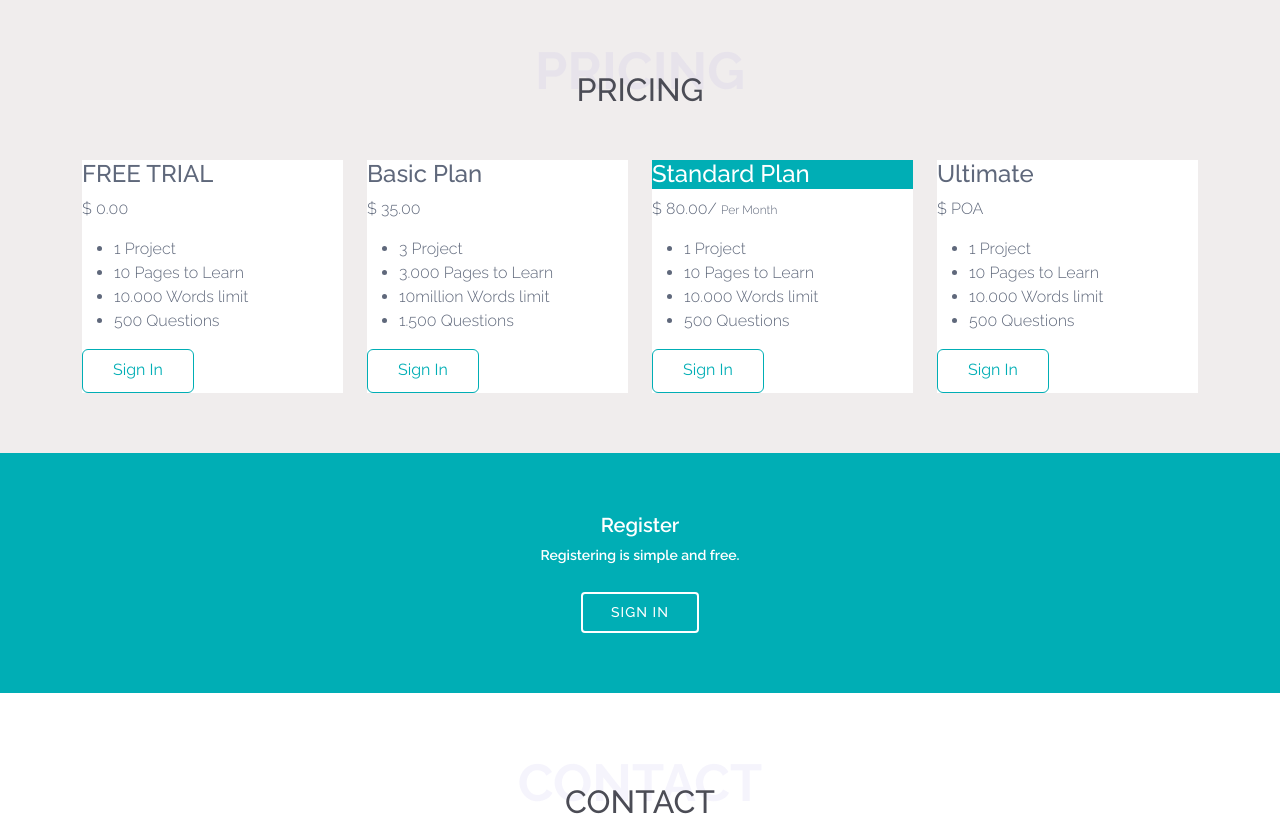
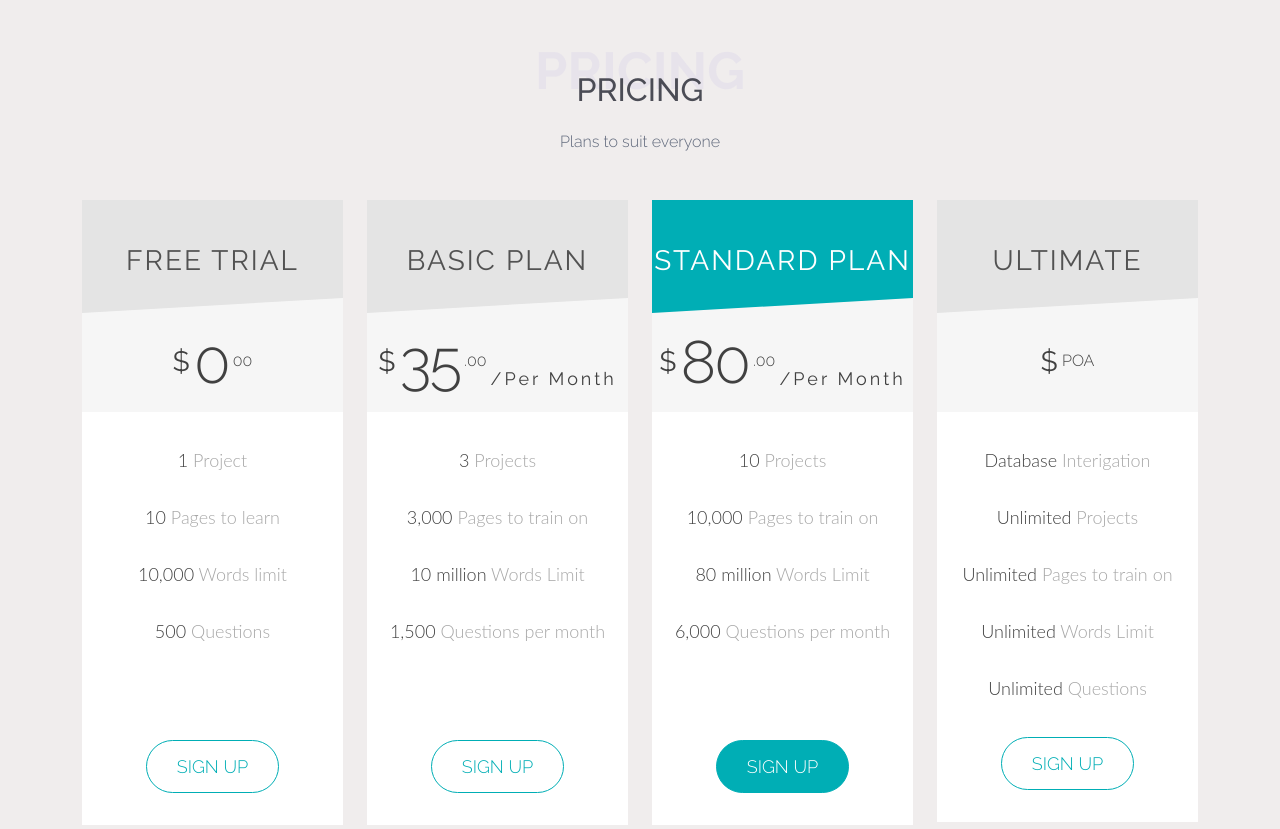
Before and after one commit to hh-code922/B_project1, a plain HTML site: page index.html in a window 1280 px wide. Shown: the part 4860-5689 px from the top of the page. Drawn offline with nearby package versions, Linux system fonts and the light colour scheme; files whose address does not match are found by name.

Commit message:
Update index.html

```diff
--- a/index.html
+++ b/index.html
@@ -719,112 +719,257 @@
         </div><!-- .block @e -->
       </section> <!-- ======= End Section 7 FAQ ======= -->
 
-      <!-- ======= Section 8 Pricing ======= -->
+     <!-- ======= Section 8 Pricing ======= -->
       <section id="generic_price_table" class="pricing custom-section">
-        <div class="custom-section-title">
-          <span>Pricing</span>
-          <h2>Pricing</h2>
-        </div>
+
         <div class="container">
-          <div class="row">
-            <div class="col-lg-3 col-sm-6 mt-md-0 mt-4">
-              <div class="custom-bg-color-1">
-                <div class="pricing-header">
-                  <h4>FREE TRIAL</h4>
+
+          <div class="custom-section-title">
+            <span>Pricing</span>
+            <h2>Pricing</h2>
+            <p>Plans to suit everyone</p>
+          </div>
+
+          <!--BLOCK ROW START-->
+          <div class="row d-flex justify-content-center">
+            <div class="col-lg-3 col-md-6">
+
+              <!--PRICE CONTENT START-->
+              <div class="generic_content clearfix">
+
+                <!--HEAD PRICE DETAIL START-->
+                <div class="generic_head_price clearfix">
+
+                  <!--HEAD CONTENT START-->
+                  <div class="generic_head_content clearfix">
+
+                    <!--HEAD START-->
+                    <div class="head_bg"></div>
+                    <div class="head">
+                      <span>Free Trial</span>
+                    </div>
+                    <!--//HEAD END-->
+
+                  </div>
+                  <!--//HEAD CONTENT END-->
+
+                  <!--PRICE START-->
+                  <div class="generic_price_tag clearfix">
+                      <span class="price">
+                          <span class="sign">$</span>
+                          <span class="currency">0</span>
+                          <span class="cent">00</span>
+                          <span class="month"></span>
+                      </span>
+                  </div>
+                  <!--//PRICE END-->
+
                 </div>
-                <div class="price-body">
-                  <p>
-                    <span class="currency">$</span>
-                    <span class="price-tail">0.00</span>
-                  </p>
-                </div>
-                <div class="pricing-future">
+                <!--//HEAD PRICE DETAIL END-->
+
+                <!--FEATURE LIST START-->
+                <div class="generic_feature_list">
                   <ul>
-                    <li>1 Project</li>
-                    <li>10 Pages to Learn</li>
-                    <li>10.000 Words limit</li>
-                    <li>500 Questions</li>
+                    <li><span>1</span> Project</li>
+                    <li><span>10</span> Pages to learn</li>
+                    <li><span>10,000</span> Words limit</li>
+                    <li><span>500</span> Questions</li>
+                    <li></li>
+                    <li></li>
                   </ul>
                 </div>
-                <div class="price-button-container">
-                  <a href="/" class="btn custom-button-bg-none">Sign In</a>
+                <!--//FEATURE LIST END-->
+
+                <!--BUTTON START-->
+                <div class="generic_price_btn clearfix">
+                  <a class="" href="#generic_price_table">Sign up</a>
                 </div>
+                <!--//BUTTON END-->
+
               </div>
+              <!--//PRICE CONTENT END-->
+
             </div>
-            <div class="col-lg-3 col-sm-6 mt-md-0 mt-4">
-              <div class="custom-bg-color-1">
-                <div class="pricing-header">
-                  <h4>Basic Plan </h4>
+
+            <div class="col-lg-3 col-md-6">
+
+              <!--PRICE CONTENT START-->
+              <div class="generic_content clearfix">
+
+                <!--HEAD PRICE DETAIL START-->
+                <div class="generic_head_price clearfix">
+
+                  <!--HEAD CONTENT START-->
+                  <div class="generic_head_content clearfix">
+
+                    <!--HEAD START-->
+                    <div class="head_bg"></div>
+                    <div class="head">
+                      <span>Basic Plan</span>
+                    </div>
+                    <!--//HEAD END-->
+
+                  </div>
+                  <!--//HEAD CONTENT END-->
+
+                  <!--PRICE START-->
+                  <div class="generic_price_tag clearfix">
+                      <span class="price">
+                          <span class="sign">$</span>
+                          <span class="currency">35</span>
+                          <span class="cent">.00</span>
+                          <span class="month">/Per Month</span>
+                      </span>
+                  </div>
+                  <!--//PRICE END-->
+
                 </div>
-                <div class="price-body">
-                  <p>
-                    <span class="currency">$</span>
-                    <span class="price-tail">35.00</span>
-                  </p>
-                </div>
-                <div class="pricing-future">
+                <!--//HEAD PRICE DETAIL END-->
+
+                <!--FEATURE LIST START-->
+                <div class="generic_feature_list">
                   <ul>
-                    <li>3 Project</li>
-                    <li>3.000 Pages to Learn</li>
-                    <li>10million Words limit</li>
-                    <li>1.500 Questions</li>
+                    <li><span>3</span> Projects</li>
+                    <li><span>3,000</span> Pages to train on</li>
+                    <li><span>10 million</span> Words Limit</li>
+                    <li><span>1,500</span> Questions per month</li>
+                    <li></li>
+                    <li></li>
                   </ul>
                 </div>
-                <div class="price-button-container">
-                  <a href="/" class="btn custom-button-bg-none">Sign In</a>
+                <!--//FEATURE LIST END-->
+
+                <!--BUTTON START-->
+                <div class="generic_price_btn clearfix">
+                  <a class="" href="#generic_price_table">Sign up</a>
                 </div>
+                <!--//BUTTON END-->
+
               </div>
+              <!--//PRICE CONTENT END-->
+
             </div>
-            <div class="col-lg-3 col-sm-6 mt-md-0 mt-4">
-              <div class="custom-bg-color-1">
-                <div class="pricing-header custom-bg-color-2">
-                  <h4 class="custom-color-1">Standard Plan</h4>
+
+            <div class="col-lg-3 col-md-6 mt-lg-0 mt-4">
+
+              <!--PRICE CONTENT START-->
+              <div class="generic_content active clearfix">
+
+                <!--HEAD PRICE DETAIL START-->
+                <div class="generic_head_price clearfix">
+
+                  <!--HEAD CONTENT START-->
+                  <div class="generic_head_content clearfix">
+
+                    <!--HEAD START-->
+                    <div class="head_bg"></div>
+                    <div class="head">
+                      <span>Standard Plan</span>
+                    </div>
+                    <!--//HEAD END-->
+
+                  </div>
+                  <!--//HEAD CONTENT END-->
+
+                  <!--PRICE START-->
+                  <div class="generic_price_tag clearfix">
+                      <span class="price">
+                          <span class="sign">$</span>
+                          <span class="currency">80</span>
+                          <span class="cent">.00</span>
+                          <span class="month">/Per Month</span>
+                      </span>
+                  </div>
+                  <!--//PRICE END-->
+
                 </div>
-                <div class="price-body">
-                  <p>
-                    <span class="currency">$</span>
-                    <span class="price-tail">80.00/</span>
-                    <span class="custom-font-size-12">Per Month</span>
-                  </p>
-                </div>
-                <div class="pricing-future">
+                <!--//HEAD PRICE DETAIL END-->
+
+                <!--FEATURE LIST START-->
+                <div class="generic_feature_list">
                   <ul>
-                    <li>1 Project</li>
-                    <li>10 Pages to Learn</li>
-                    <li>10.000 Words limit</li>
-                    <li>500 Questions</li>
+                    <li><span>10</span> Projects</li>
+                    <li><span>10,000</span> Pages to train on</li>
+                    <li><span>80 million</span> Words Limit</li>
+                    <li><span>6,000</span> Questions per month</li>
+                    <li></li>
+                    <li></li>
                   </ul>
                 </div>
-                <div class="price-button-container">
-                  <a href="/" class="btn custom-button-bg-none">Sign In</a>
+                <!--//FEATURE LIST END-->
+
+                <!--BUTTON START-->
+                <div class="generic_price_btn clearfix">
+                  <a class="" href="#generic_price_table">Sign up</a>
                 </div>
+                <!--//BUTTON END-->
+
               </div>
+              <!--//PRICE CONTENT END-->
+
             </div>
-            <div class="col-lg-3 col-sm-6 mt-md-0 mt-4">
-              <div class="custom-bg-color-1">
-                <div class="pricing-header">
-                  <h4>Ultimate</h4>
+
+            <div class="col-lg-3 col-md-6 mt-lg-0 mt-4">
+
+              <!--PRICE CONTENT START-->
+              <div class="generic_content clearfix">
+
+                <!--HEAD PRICE DETAIL START-->
+                <div class="generic_head_price clearfix">
+
+                  <!--HEAD CONTENT START-->
+                  <div class="generic_head_content clearfix">
+
+                    <!--HEAD START-->
+                    <div class="head_bg"></div>
+                    <div class="head">
+                      <span>Ultimate</span>
+                    </div>
+                    <!--//HEAD END-->
+
+                  </div>
+                  <!--//HEAD CONTENT END-->
+
+                  <!--PRICE START-->
+                  <div class="generic_price_tag clearfix">
+                      <span class="price">
+                          <span class="sign">$</span>
+                          <span class="currency"></span>
+                          <span class="cent">POA</span>
+                          <span class="month"></span>
+                      </span>
+                  </div>
+                  <!--//PRICE END-->
+
                 </div>
-                <div class="price-body">
-                  <p>
-                    <span class="currency">$</span>
-                    <span class="price-tail">POA</span>
-                  </p>
-                </div>
-                <div class="pricing-future">
+                <!--//HEAD PRICE DETAIL END-->
+
+                <!--FEATURE LIST START-->
+                <div class="generic_feature_list">
                   <ul>
-                    <li>1 Project</li>
-                    <li>10 Pages to Learn</li>
-                    <li>10.000 Words limit</li>
-                    <li>500 Questions</li>
+                    <li><span>Database</span> Interigation</li>
+                    <li><span>Unlimited</span> Projects</li>
+                    <li><span>Unlimited</span> Pages to train on</li>
+                    <li><span>Unlimited</span> Words Limit</li>
+                    <li><span>Unlimited</span> Questions</li>
+
                   </ul>
                 </div>
-                <div class="price-button-container">
-                  <a href="/" class="btn custom-button-bg-none">Sign In</a>
+                <!--//FEATURE LIST END-->
+
+                <!--BUTTON START-->
+                <div class="generic_price_btn clearfix">
+                  <a class="" href="#generic_price_table">Sign up</a>
                 </div>
+                <!--//BUTTON END-->
+
               </div>
+              <!--//PRICE CONTENT END-->
+
             </div>
           </div>
+          <!--//BLOCK ROW END-->
+
         </div>
       </section>  <!-- ======= End Section 8 Pricing ======= -->
 
```
